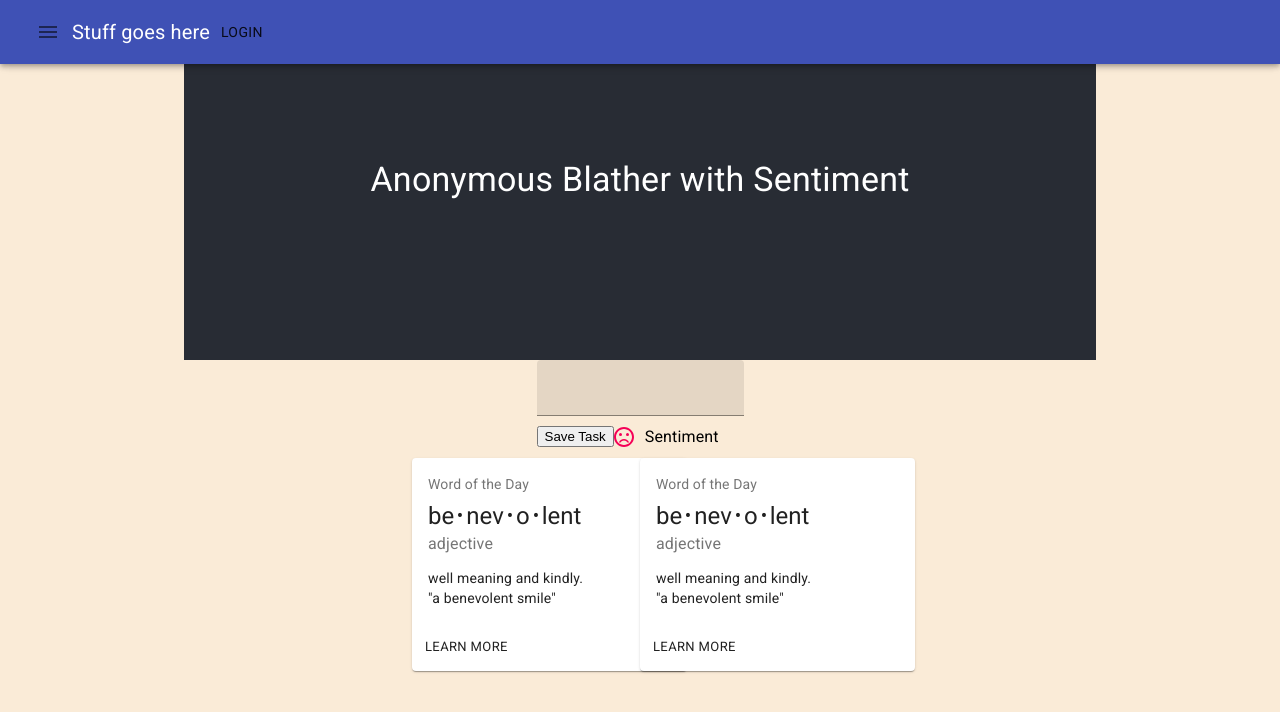
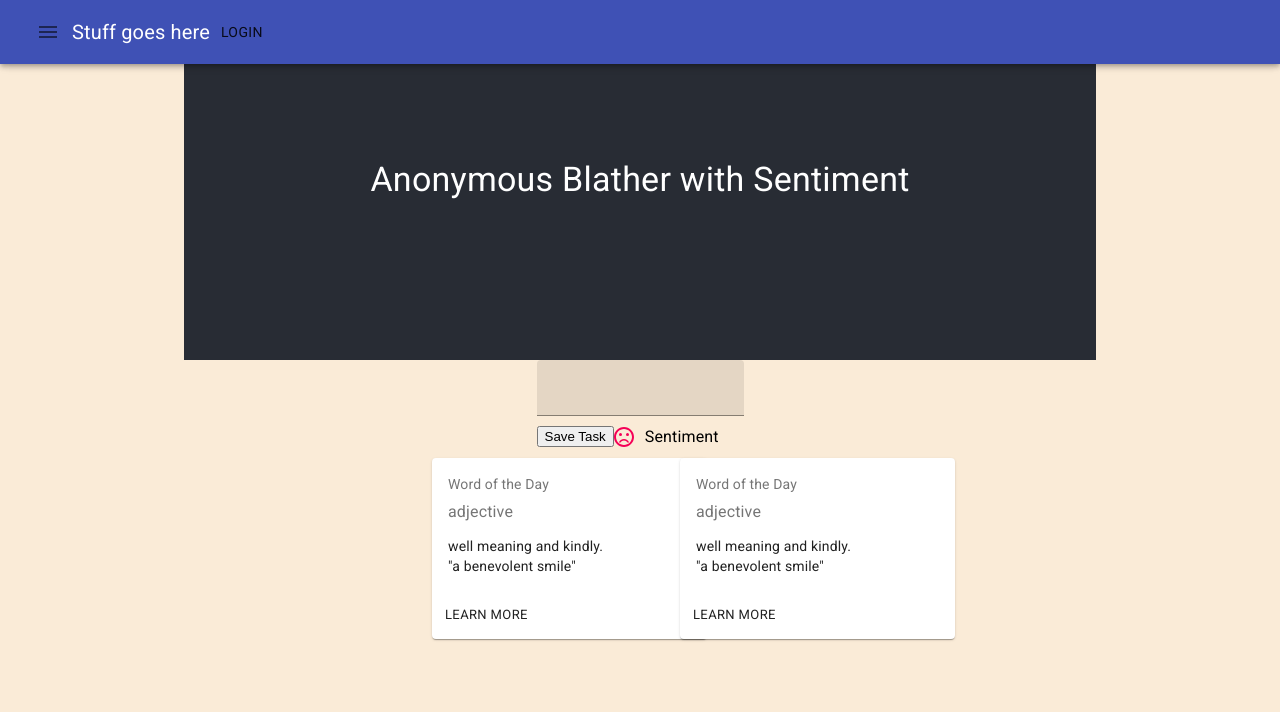
Before and after one commit to andyf016/ghost-frontend, a React (Create React App) app: page / in a window 1280 px wide. Shown: the top 712 px of the page. Built offline with nearby package versions, Linux system fonts and the light colour scheme; no server answers.

Commit message:
working on displaying data from api call

```diff
--- a/src/App.js
+++ b/src/App.js
@@ -43,6 +43,9 @@ const useStyles = makeStyles({
 
 
 function App() {
+
+  const [posts, setPosts] = useState([])
+
   const fetchPosts = async () => {
     const res = await fetch("http://127.0.0.1:8000/api/post/")
     const data = await res.json()
@@ -63,7 +66,7 @@ useEffect(fetchPosts)
           <PostForm />
           </div>
           <div className='Post-card'>
-          <Grid container spacing={100} justify="center">
+          <Grid container spacing={10} justify="center">
             <Grid item xs={3} sm={3}>
               <PostCard />
             </Grid>
--- a/src/components/PostCard.js
+++ b/src/components/PostCard.js
@@ -23,7 +23,7 @@ const useStyles = makeStyles({
 });
 
 
-const PostCard = () => {
+const PostCard = ({body}) => {
     const classes = useStyles();
     const bull = <span className={classes.bullet}>•</span>;
 
@@ -34,7 +34,7 @@ const PostCard = () => {
           Word of the Day
         </Typography>
         <Typography variant="h5" component="h2">
-          be{bull}nev{bull}o{bull}lent
+          {body}
         </Typography>
         <Typography className={classes.pos} color="textSecondary">
           adjective
```
